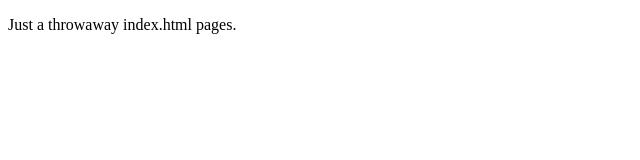
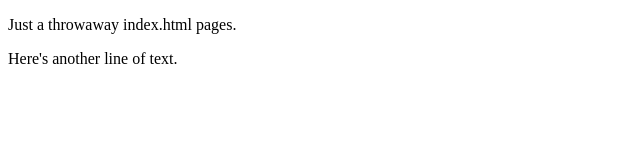
Before and after one commit to sidneyarepp/learn-github, a plain HTML site: page index.html in a window 1280 px wide. Shown: the whole page, without its empty margins (0-640 px from the left). Drawn offline with Linux system fonts and the light colour scheme.

Commit message:
Added a line of text.

```diff
--- a/index.html
+++ b/index.html
@@ -5,5 +5,6 @@
 </head>
 <body>
   <p>Just a throwaway index.html pages.</p>
+  <p>Here's another line of text.</p>
 </body>
 </html>
```
